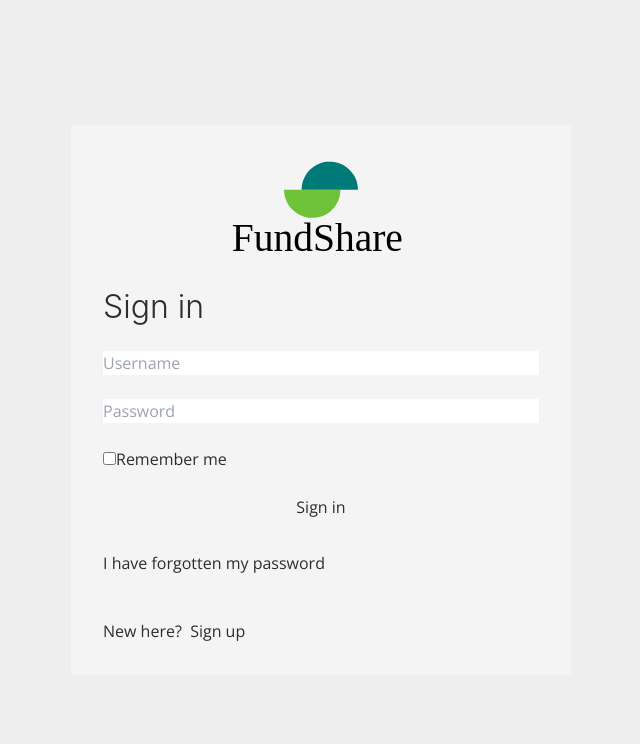
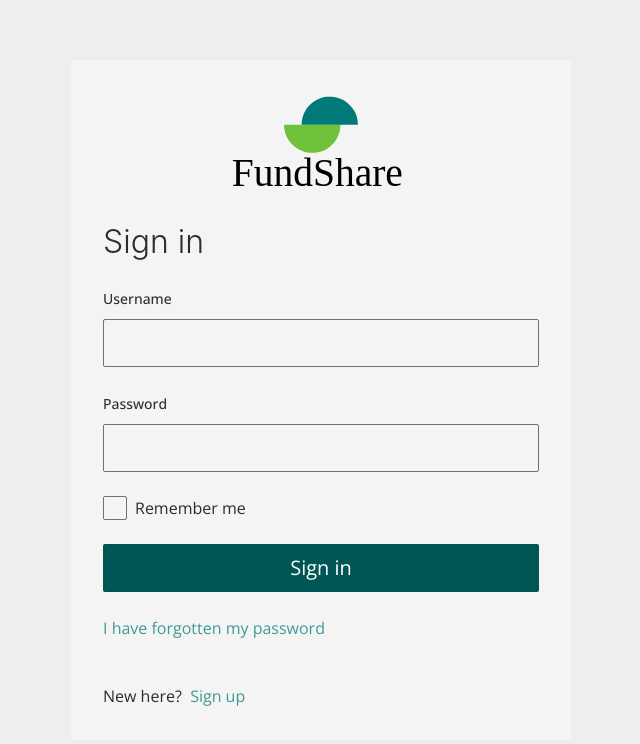
Before and after one commit to VilaDevCorp/fundshare-frontend, a React (Vite) app: page /login in a window 1280 px wide. Shown: the top 744 px of the page, without its empty margins (319-959 px from the left). Built offline with nearby package versions, Linux system fonts and the light colour scheme.

Commit message:
Login Screen

```diff
--- a/src/screens/LoginScreen.tsx
+++ b/src/screens/LoginScreen.tsx
@@ -1,4 +1,4 @@
-import { useState } from 'react';
+import { useRef, useState } from 'react';
 import { useNavigate } from 'react-router-dom';
 import { useAuth } from '../hooks/useAuth';
 import { useValidator, notEmptyValidator } from '../hooks/useValidator';
@@ -9,6 +9,10 @@ import StatusCode from 'status-code-enum';
 import { useError } from '../hooks/useError';
 import { useApi } from '../hooks/useApi';
 import { useQueryClient } from '@tanstack/react-query';
+import { FormField } from '../components/ui/FormField';
+import { Button, Checkbox, Input, Link } from '@chakra-ui/react';
+import { Typography } from '../components/ui/Typography';
+import { useToast } from '../hooks/useToast';
 import { Icon } from '../components/atom/Icon';
 
 export function LoginScreen() {
@@ -22,10 +26,12 @@ export function LoginScreen() {
     const [notValidatedAccount, setNotValidatedAccount] =
         useState<boolean>(false);
 
+    const usernameInputRef = useRef<HTMLInputElement>(null);
     const [usernameDirty, usernameError, usernameMessage, usernameValidate] =
-        useValidator(username, [notEmptyValidator]);
+        useValidator(username, [notEmptyValidator], usernameInputRef);
+    const passwordInputRef = useRef<HTMLInputElement>(null);
     const [passwordDirty, passwordError, passwordMessage, passwordValidate] =
-        useValidator(password, [notEmptyValidator]);
+        useValidator(password, [notEmptyValidator], passwordInputRef);
 
     const [isLoading, setIsLoading] = useState<boolean>(false);
 
@@ -33,25 +39,17 @@ export function LoginScreen() {
 
     const queryClient = useQueryClient();
 
+    const { showToast } = useToast();
+
     const onResendCode = async () => {
         setIsLoading(true);
         try {
             await sendValidationCode(username);
-            console.log('The code was succesfully sent!');
-            // toast({
-            //     title: 'The code was succesfully sent!',
-            //     status: 'success',
-            //     duration: 5000
-            // });
+            showToast('success', 'The code was succesfully sent!');
         } catch (e) {
             if (e instanceof ApiError) {
                 if (e.statusCode === StatusCode.ClientErrorConflict) {
-                    console.log('The account is already validated');
-                    // toast({
-                    //     title: 'The account is already validated',
-                    //     status: 'error',
-                    //     duration: 5000
-                    // });
+                    showToast('error', 'The account is already validated');
                     return;
                 }
             }
@@ -89,12 +87,7 @@ export function LoginScreen() {
                         e.statusCode === StatusCode.ClientErrorUnauthorized &&
                         e.code === ErrorCode.INVALID_CREDENTIALS
                     ) {
-                        console.log('Invalid credentials');
-                        // toast({
-                        //     title: 'Wrong credentials',
-                        //     status: 'error',
-                        //     duration: 5000
-                        // });
+                        showToast('error', 'Wrong credentials');
                         return;
                     }
                 }
@@ -109,63 +102,62 @@ export function LoginScreen() {
 
     return (
         <Layout isPublic>
-            <PublicFormLayout title={'Sign in'}>
+            <PublicFormLayout onSubmit={() => onLogin()} title={'Sign in'}>
                 {!notValidatedAccount ? (
                     <>
-                        <input
-                            placeholder="Username"
+                        <FormField
+                            label="Username"
+                            error={
+                                usernameDirty && usernameError
+                                    ? usernameMessage
+                                    : undefined
+                            }
+                            input={
+                                <Input
+                                    ref={usernameInputRef}
                                     value={username}
-                            onChange={(e) => setUsername(e.target.value)}
+                                    onChange={(e) =>
+                                        setUsername(e.target.value)
+                                    }
                                 />
-                        {usernameDirty && usernameError ? (
-                            <span className="text-error-600">
-                                {usernameMessage}
-                            </span>
-                        ) : (
-                            <></>
-                        )}
-
-                        <input
-                            placeholder="Password"
+                            }
+                        />
+                        <FormField
+                            label="Password"
+                            error={
+                                passwordDirty && passwordError
+                                    ? passwordMessage
+                                    : undefined
+                            }
+                            input={
+                                <Input
+                                    ref={passwordInputRef}
                                     type="password"
                                     value={password}
-                            onChange={(e) => setPassword(e.target.value)}
-                        />
-                        {passwordDirty && passwordError ? (
-                            <span className="text-error-600">
-                                {passwordMessage}
-                            </span>
-                        ) : (
-                            <></>
-                        )}
-                        <label>
-                            <input
-                                type="checkbox"
-                                checked={rememberMe}
                                     onChange={(e) =>
-                                    setRememberMe(e.target.checked)
+                                        setPassword(e.target.value)
                                     }
                                 />
+                            }
+                        />
+                        <Checkbox
+                            checked={rememberMe}
+                            onChange={(e) => setRememberMe(e.target.checked)}
+                        >
                             {'Remember me'}
-                        </label>
-                        <button
-                            type="submit"
-                            disabled={disabledButton}
-                            onClick={onLogin}
-                        >
-                            {isLoading ? 'Loading...' : 'Sign in'}
-                        </button>
-                        <a
-                            className="mt-2"
-                            onClick={() => navigate('/recover-password')}
-                        >
+                        </Checkbox>
+
+                        <Button type="submit" disabled={disabledButton}>
+                            {'Sign in'}
+                        </Button>
+                        <Link onClick={() => navigate('/recover-password')}>
                             {'I have forgotten my password'}
-                        </a>
-                        <span className="flex mt-5">
+                        </Link>
+                        <span className="flex mt-5 items-center">
                             <span>{`New here? ${'\u00A0'}`}</span>
-                            <a onClick={() => navigate('/register')}>
+                            <Link onClick={() => navigate('/register')}>
                                 {'Sign up'}
-                            </a>
+                            </Link>
                         </span>
                     </>
                 ) : (
@@ -178,15 +170,12 @@ export function LoginScreen() {
                             />
                             <span>{'Your account has not been validated'}</span>
                         </div>
-                        <span className="mb-4">{`In order to validate the account you should follow the instructions we sent you via email`}</span>
+                        <Typography type="body">{`In order to validate the account you should follow the instructions we sent you via email`}</Typography>
                         <span>
                             <span>{`You can't see the email? Try to `}</span>
-                            <a
-                                className="text-blue-500"
-                                onClick={() => onResendCode()}
-                            >
+                            <Link onClick={() => onResendCode()}>
                                 {'send another code'}
-                            </a>
+                            </Link>
                         </span>
                     </>
                 )}
```
Lines whose indentation alone changed are shown as unchanged.
